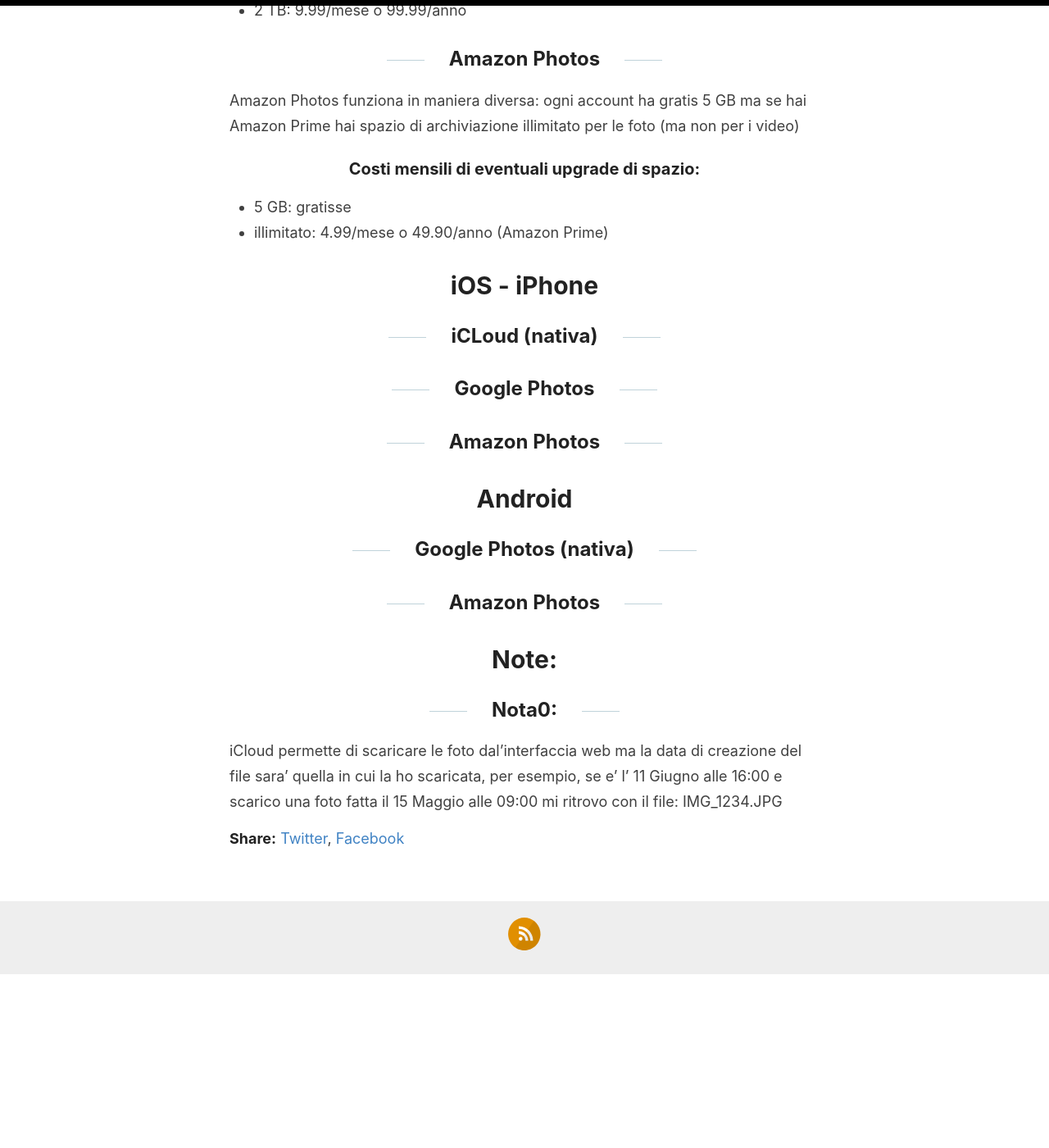
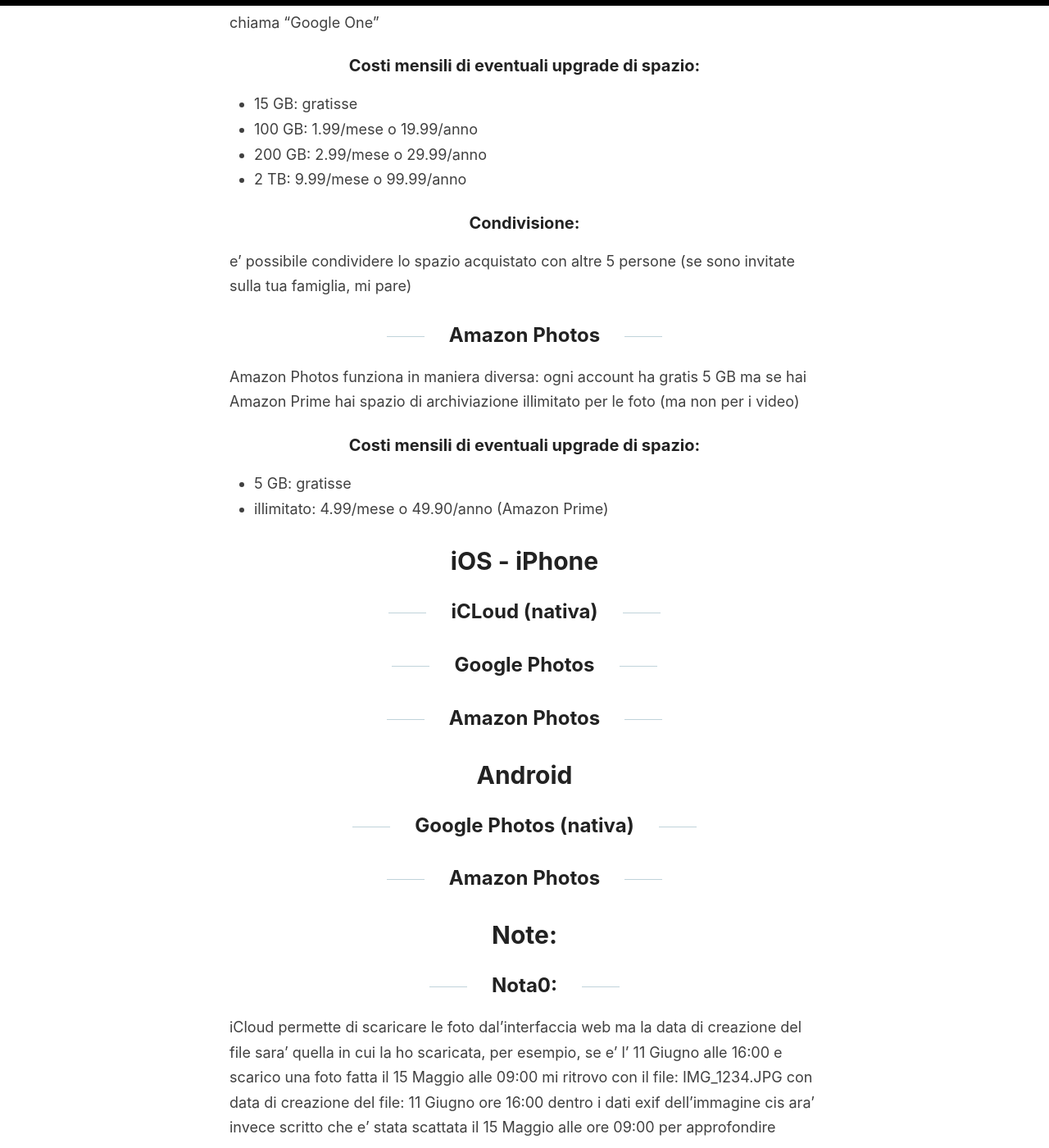
Before and after one commit to robe-varie/robe-varie.github.io, a Jekyll site: the page built from _posts/2023-06-11-BackupFotoSmartphone.md, in a window 1280 px wide and 1400 px high, scrolled down 2169 px. Shown: the whole window at 82% size. Built offline with Jekyll 4.4.1, drawn with Linux system fonts in a browser that asks for light colours; before the commit the page ends 3357 px from its top, so only the background shows below that; some of the changed text lies outside the part shown.

Commit message:
Update 2023-06-11-BackupFotoSmartphone.md

```diff
--- a/_posts/2023-06-11-BackupFotoSmartphone.md
+++ b/_posts/2023-06-11-BackupFotoSmartphone.md
@@ -29,6 +29,11 @@ un profilo iCLoud e' gratuito e "regala" 5GB di spazio per i backup, non sono ta
 - 200 GB: € 2,99
 - 2 TB: € 9,99
 
+### Condivisione:
+e' possibile condividere lo spazio acquistato con altre 5 persone (se sono invitate sulla tua famiglia)
+
+NB: non e' possibile cambiare famiglia per piu' di una volta all'anno, mi pare
+
 ### Varie:
 - e' raggiungibile via interfaccia WEB?: **si**
 - e' possibile scaricare semplicemente le foto dall'interfaccia web?: **si, circa, vedi nota0 in fondo**
@@ -43,13 +48,16 @@ iPhone di default salva foto e video in formato proprietario, se non si hanno es
 fonte: https://support.apple.com/it-it/HT207022
 
 ## Google Photos
-Un account Google "regala" 15GB di spazio
+Un account Google "regala" 15GB di spazio, la sottoscrizione per maggior spazio si chiama "Google One"
 
 ### Costi mensili di eventuali upgrade di spazio:
 - 15 GB: gratisse
 - 100 GB: 1.99/mese o 19.99/anno
 - 200 GB: 2.99/mese o 29.99/anno
 - 2 TB: 9.99/mese o 99.99/anno
+
+### Condivisione:
+e' possibile condividere lo spazio acquistato con altre 5 persone (se sono invitate sulla tua famiglia, mi pare)
 
 ## Amazon Photos
 Amazon Photos funziona in maniera diversa: ogni account ha gratis 5 GB ma se hai Amazon Prime hai spazio di archiviazione illimitato per le foto (ma non per i video)
@@ -79,4 +87,6 @@ Amazon Photos funziona in maniera diversa: ogni account ha gratis 5 GB ma se hai
 ## Nota0:
 iCloud permette di scaricare le foto dal'interfaccia web ma la data di creazione del file sara' quella in cui la ho scaricata,
 per esempio, se e' l' 11 Giugno alle 16:00 e scarico una foto fatta il 15 Maggio alle 09:00 mi ritrovo con il file:
-IMG_1234.JPG
+IMG_1234.JPG con data di creazione del file: 11 Giugno ore 16:00
+dentro i dati exif dell'immagine cis ara' invece scritto che e' stata scattata il 15 Maggio alle ore 09:00
+per approfondire
```
